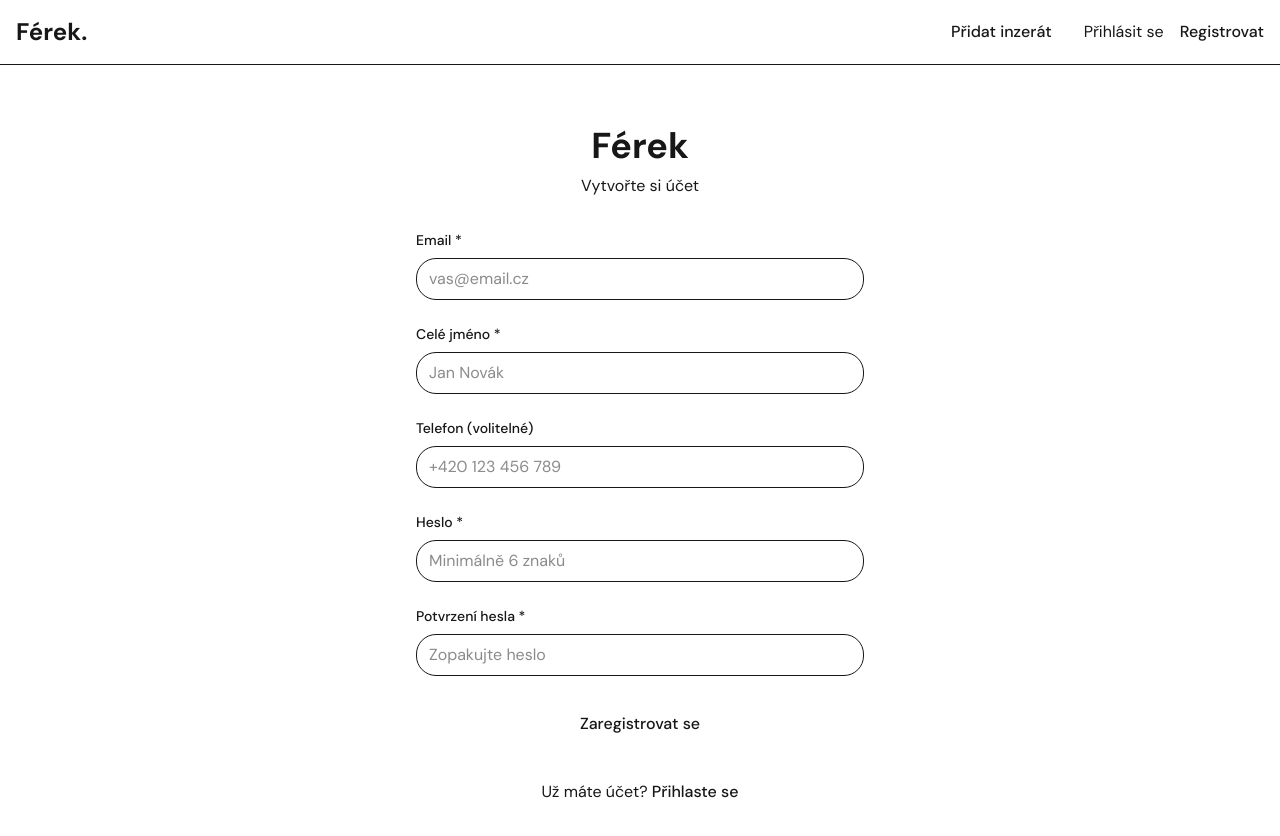
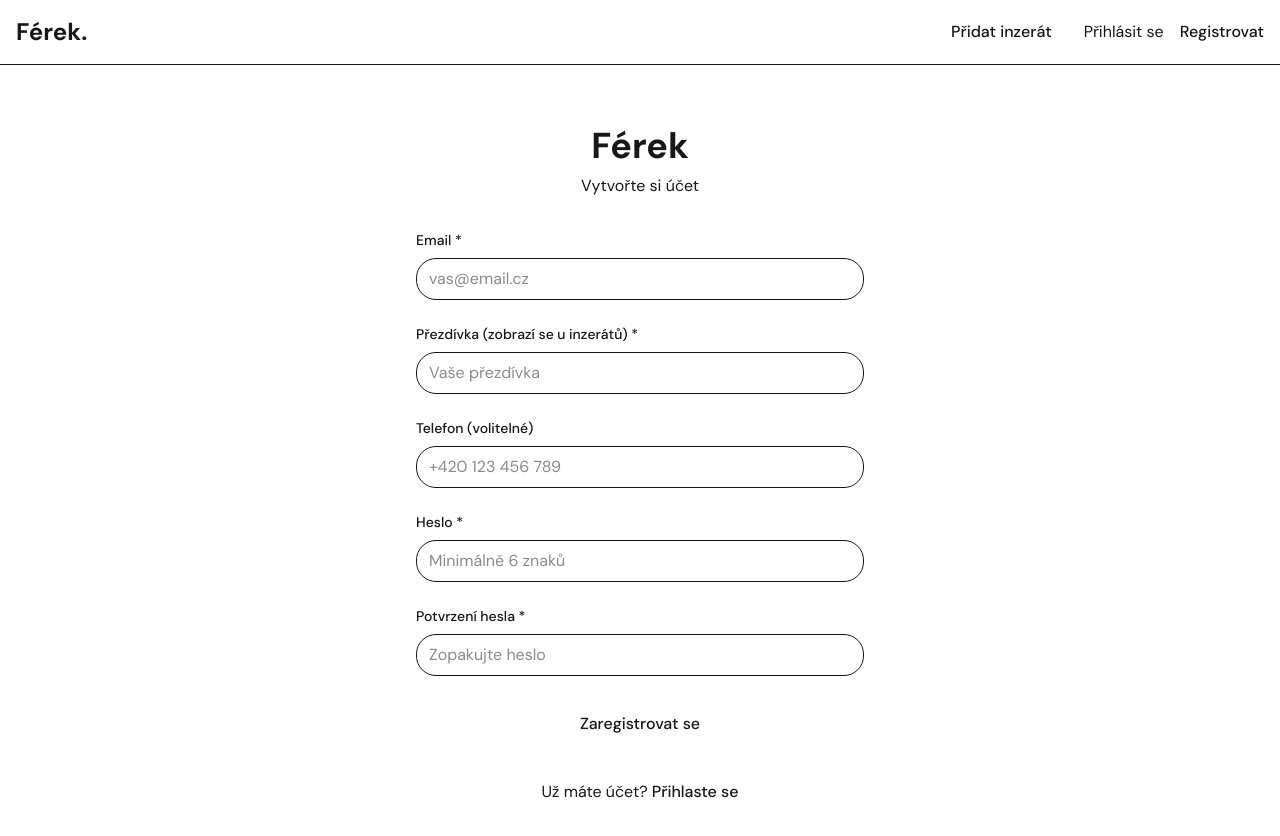
Before and after one commit to Rega85/ferek-app, a Next.js app: page /auth/register in a window 1280 px wide. Shown: the top 836 px of the page. Built offline with nearby package versions, Linux system fonts and the light colour scheme; no server answers.

Commit message:
feat: Change registration to use nickname instead of full name
- Update registration form label to 'Přezdívka (zobrazí se u inzerátů)'
- Change placeholder to 'Vaše přezdívka'
- Update navbar to display nickname next to avatar
- Update profile to show nickname without email

```diff
--- a/app/auth/register/page.tsx
+++ b/app/auth/register/page.tsx
@@ -112,7 +112,7 @@ export default function RegisterPage() {
 
           <div>
             <label htmlFor="fullName" className="block text-sm font-medium text-foreground mb-2">
-              Celé jméno *
+              Přezdívka (zobrazí se u inzerátů) *
             </label>
             <input
               id="fullName"
@@ -122,7 +122,7 @@ export default function RegisterPage() {
               onChange={handleChange}
               required
               className="w-full px-3 py-2 border border-border rounded-lg focus:outline-none focus:ring-2 focus:ring-accent focus:border-transparent"
-              placeholder="Jan Novák"
+              placeholder="Vaše přezdívka"
             />
           </div>
 
--- a/app/profile/page.tsx
+++ b/app/profile/page.tsx
@@ -104,7 +104,6 @@ export default function ProfilePage() {
               <h1 className="text-2xl font-display font-bold text-foreground">
                 {user.user_metadata?.full_name || 'Uživatel'}
               </h1>
-              <p className="text-muted-foreground">{user.email}</p>
             </div>
           </div>
 
--- a/components/Navbar.tsx
+++ b/components/Navbar.tsx
@@ -82,11 +82,14 @@ export default function Navbar() {
             <div className="relative">
               <button
                 onClick={() => setDropdownOpen(!dropdownOpen)}
-                className="flex items-center space-x-2 text-muted-foreground hover:text-foreground"
+                className="flex items-center space-x-3 text-muted-foreground hover:text-foreground"
               >
                 <div className="w-8 h-8 bg-accent text-accent-foreground rounded-full flex items-center justify-center font-medium text-sm">
                   {getUserInitials(user)}
                 </div>
+                <span className="font-medium">
+                  {user.user_metadata?.full_name || 'Uživatel'}
+                </span>
                 <svg
                   className={`w-4 h-4 transition-transform ${dropdownOpen ? 'rotate-180' : ''}`}
                   fill="none"
```
